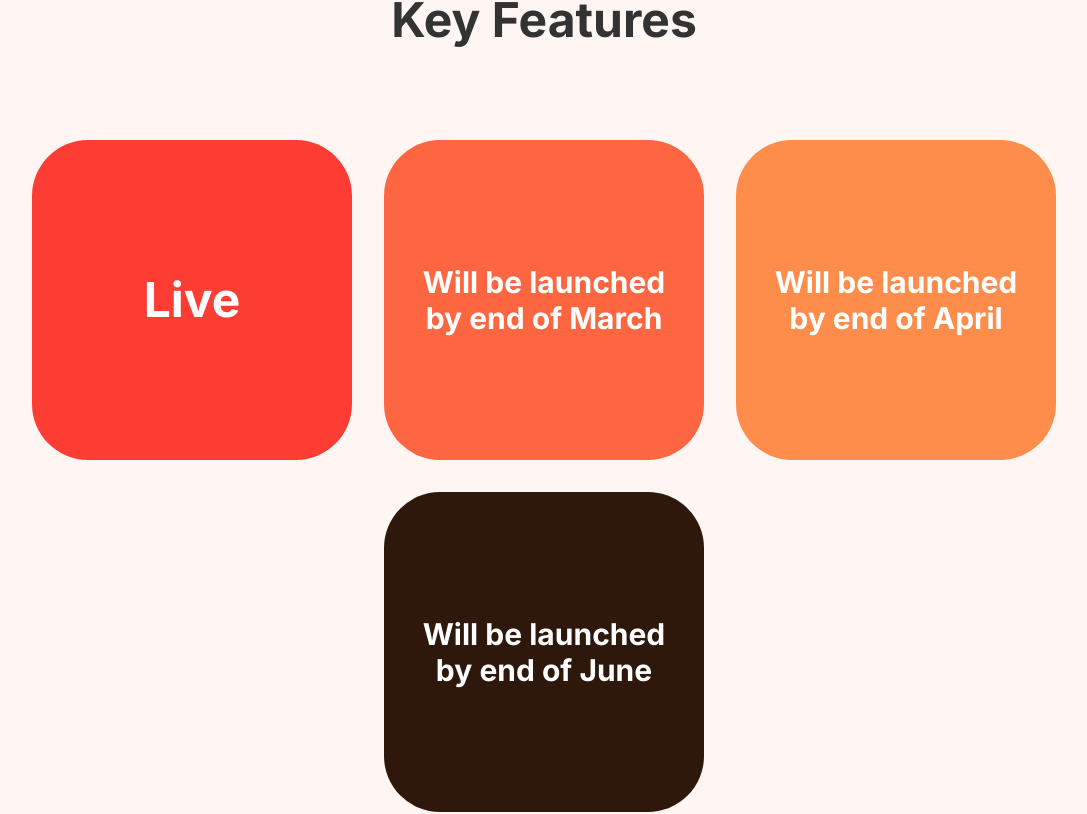
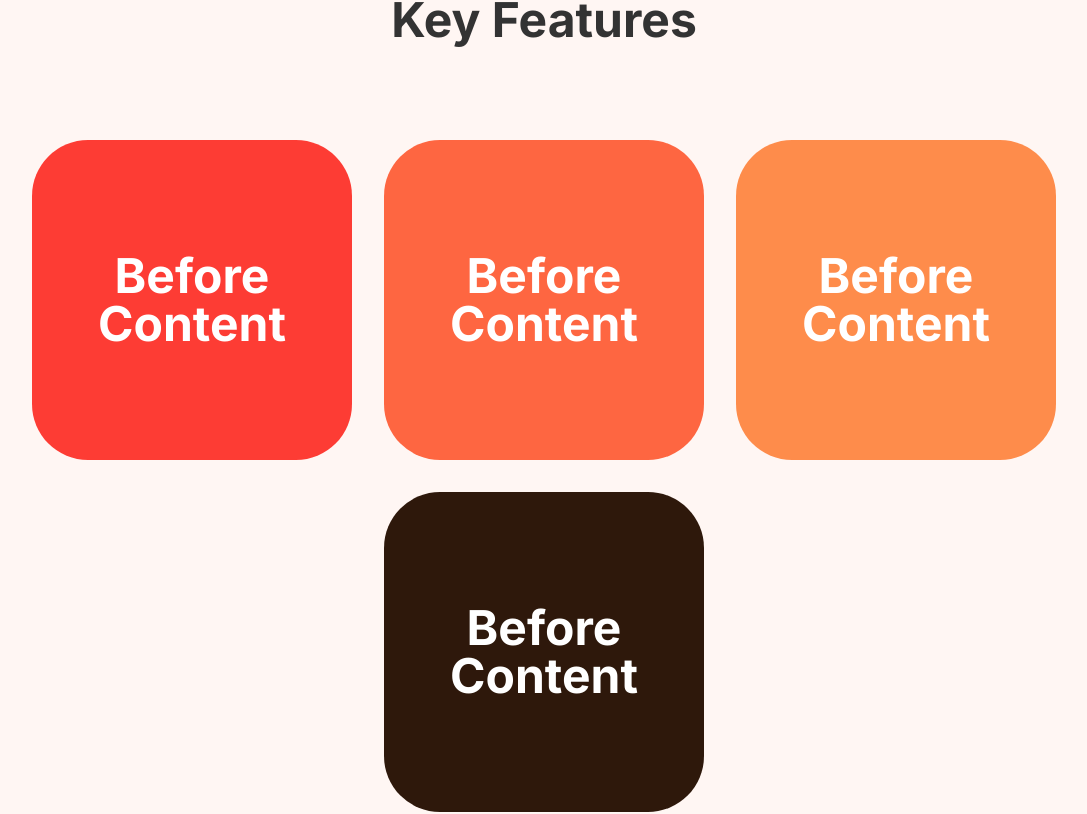
Before and after one commit to MayankGupta2023/ie-pwm, a Next.js app: page / in a window 1280 px wide. Shown: the part 1471-2285 px from the top of the page, without its empty margins (96-1183 px from the left). Built offline with nearby package versions, Linux system fonts and the light colour scheme; no server answers.

Commit message:
thik kar dia ghumane vala

```diff
--- a/src/pages/index.js
+++ b/src/pages/index.js
@@ -183,7 +183,6 @@ export default function Home() {
   Live
 </div>  */}
 
-
 <div
   className="text-center w-80 h-80 bg-red-200 justify-center items-center font-bold flex text-5xl text-white"
   style={{
@@ -192,15 +191,25 @@ export default function Home() {
     transition: 'transform 2s ease' // Add transition for smoother animation
   }}
   onMouseEnter={(e) => {
-    e.target.style.transform = 'rotateY(360deg)';
-    e.target.textContent = 'After Content'; // Change text content on hover
+    const div = e.target;
+    const span = div.querySelector('span');
+    if (span) {
+      div.style.transform = 'rotateY(180deg)'; // Flip the card on hover
+      span.style.transform = 'rotateY(180deg)'; // Flip the text content
+      span.textContent = 'After Content'; // Change text content on hover
+    }
   }}
   onMouseLeave={(e) => {
-    e.target.style.transform = 'rotateY(0deg)';
-    e.target.textContent = 'Before Content'; // Restore original text content on mouse leave
+    const div = e.target;
+    const span = div.querySelector('span');
+    if (span) {
+      div.style.transform = 'rotateY(0deg)'; // Restore the card's original state
+      span.style.transform = 'rotateY(0deg)'; // Restore the text content's original state
+      span.textContent = 'Before Content'; // Restore original text content on mouse leave
+    }
   }}
 >
-  Live
+  <span>Before Content</span>
 </div>
 
 
@@ -211,29 +220,121 @@ export default function Home() {
 
 
 
+  {/* <div className="text-center  w-80 h-80 bg-red-200 justify-center items-center font-bold flex text-3xl px-8 text-white " style={{ borderRadius: '3.5rem', backgroundColor: '#fe6641' }}>
+
+            Will be launched by end of March
+
+          </div> */}
+
+          <div
+  className="text-center w-80 h-80 bg-red-200 justify-center items-center font-bold flex text-5xl px-8 text-white"
+  style={{
+    borderRadius: '3.5rem',
+    backgroundColor: '#fe6641',
+    transition: 'transform 2s ease' // Add transition for smoother animation
+  }}
+  onMouseEnter={(e) => {
+    const div = e.target;
+    const span = div.querySelector('span');
+    if (span) {
+      div.style.transform = 'rotateY(180deg)'; // Flip the card on hover
+      span.style.transform = 'rotateY(180deg)'; // Flip the text content
+      span.textContent = 'After Content'; // Change text content on hover
+    }
+  }}
+  onMouseLeave={(e) => {
+    const div = e.target;
+    const span = div.querySelector('span');
+    if (span) {
+      div.style.transform = 'rotateY(0deg)'; // Restore the card's original state
+      span.style.transform = 'rotateY(0deg)'; // Restore the text content's original state
+      span.textContent = 'Before Content'; // Restore original text content on mouse leave
+    }
+  }}
+>
+  <span>Before Content</span>
+</div>
 
 
 
 
 
 
-          <div className="text-center  w-80 h-80 bg-red-200 justify-center items-center font-bold flex text-3xl px-8 text-white " style={{ borderRadius: '3.5rem', backgroundColor: '#fe6641' }}>
-
-            Will be launched by end of March
-
-          </div>
-
-          <div className="text-center  w-80 h-80 bg-red-200 justify-center items-center font-bold flex text-3xl px-8 text-white " style={{ borderRadius: '3.5rem', backgroundColor: '#fe8c4b' }}>
+          {/* <div className="text-center  w-80 h-80 bg-red-200 justify-center items-center font-bold flex text-3xl px-8 text-white " style={{ borderRadius: '3.5rem', backgroundColor: '#fe8c4b' }}>
 
             Will be launched by end of April
 
-          </div>
+          </div> */}
+          <div
+  className="text-center w-80 h-80 bg-red-200 justify-center items-center font-bold flex text-5xl px-8 text-white"
+  style={{
+    borderRadius: '3.5rem',
+    backgroundColor: '#fe8c4b',
+    transition: 'transform 2s ease' // Add transition for smoother animation
+  }}
+  onMouseEnter={(e) => {
+    const div = e.target;
+    const span = div.querySelector('span');
+    if (span) {
+      div.style.transform = 'rotateY(180deg)'; // Flip the card on hover
+      span.style.transform = 'rotateY(180deg)'; // Flip the text content
+      span.textContent = 'After Content'; // Change text content on hover
+    }
+  }}
+  onMouseLeave={(e) => {
+    const div = e.target;
+    const span = div.querySelector('span');
+    if (span) {
+      div.style.transform = 'rotateY(0deg)'; // Restore the card's original state
+      span.style.transform = 'rotateY(0deg)'; // Restore the text content's original state
+      span.textContent = 'Before Content'; // Restore original text content on mouse leave
+    }
+  }}
+>
+  <span>Before Content</span>
+</div>
 
-          <div className="text-center  w-80 h-80  bg-red-200 justify-center items-center font-bold flex text-3xl px-8 text-white " style={{ borderRadius: '3.5rem', backgroundColor: '#2e180b' }}>
+
+
+
+          {/* <div className="text-center  w-80 h-80  bg-red-200 justify-center items-center font-bold flex text-3xl px-8 text-white " style={{ borderRadius: '3.5rem', backgroundColor: '#2e180b' }}>
 
             Will be launched by end of June
 
-          </div>
+          </div> */}
+          <div
+  className="text-center w-80 h-80 bg-red-200 justify-center items-center font-bold flex text-5xl px-8 text-white"
+  style={{
+    borderRadius: '3.5rem',
+    backgroundColor: '#2e180b',
+    transition: 'transform 2s ease' // Add transition for smoother animation
+  }}
+  onMouseEnter={(e) => {
+    const div = e.target;
+    const span = div.querySelector('span');
+    if (span) {
+      div.style.transform = 'rotateY(180deg)'; // Flip the card on hover
+      span.style.transform = 'rotateY(180deg)'; // Flip the text content
+      span.textContent = 'After Content'; // Change text content on hover
+    }
+  }}
+  onMouseLeave={(e) => {
+    const div = e.target;
+    const span = div.querySelector('span');
+    if (span) {
+      div.style.transform = 'rotateY(0deg)'; // Restore the card's original state
+      span.style.transform = 'rotateY(0deg)'; // Restore the text content's original state
+      span.textContent = 'Before Content'; // Restore original text content on mouse leave
+    }
+  }}
+>
+  <span>Before Content</span>
+</div>
+
+
+
+
+
 
         </div>
 
```
